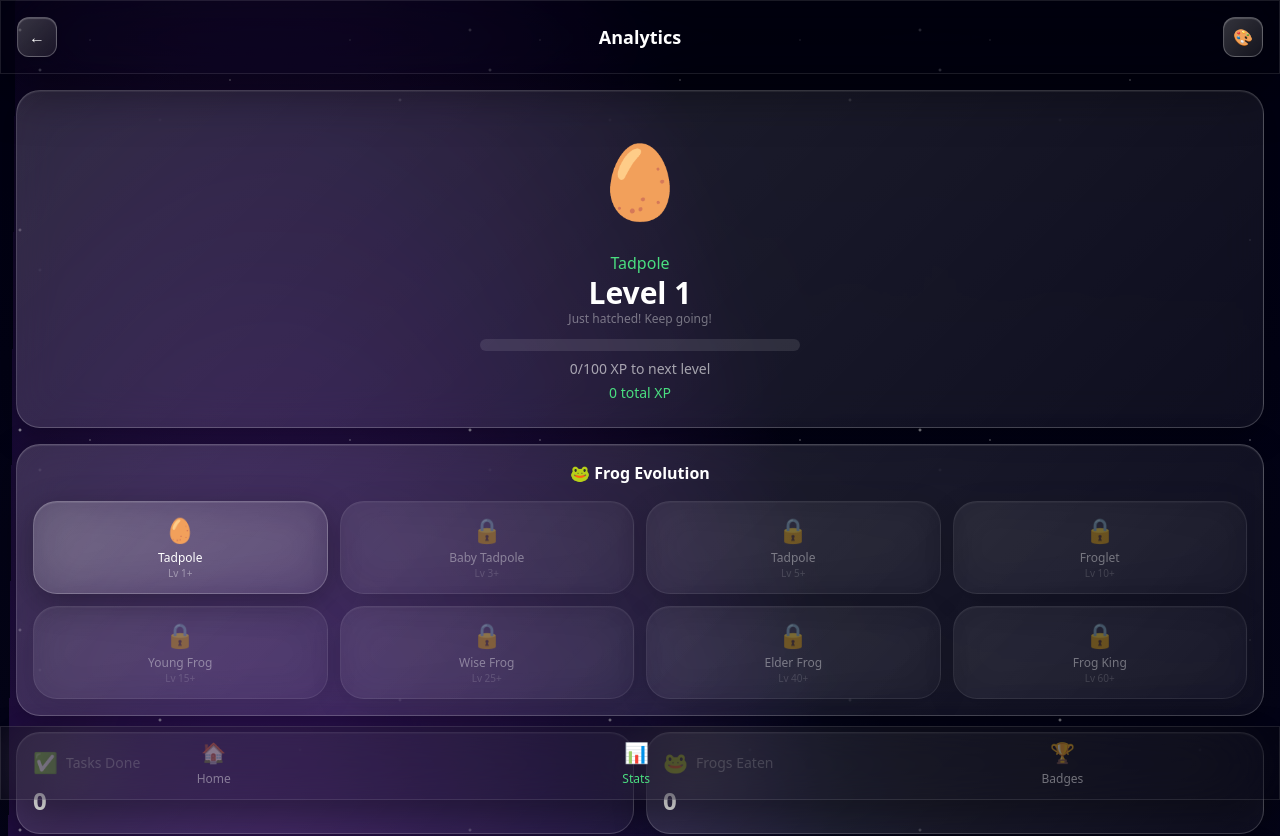
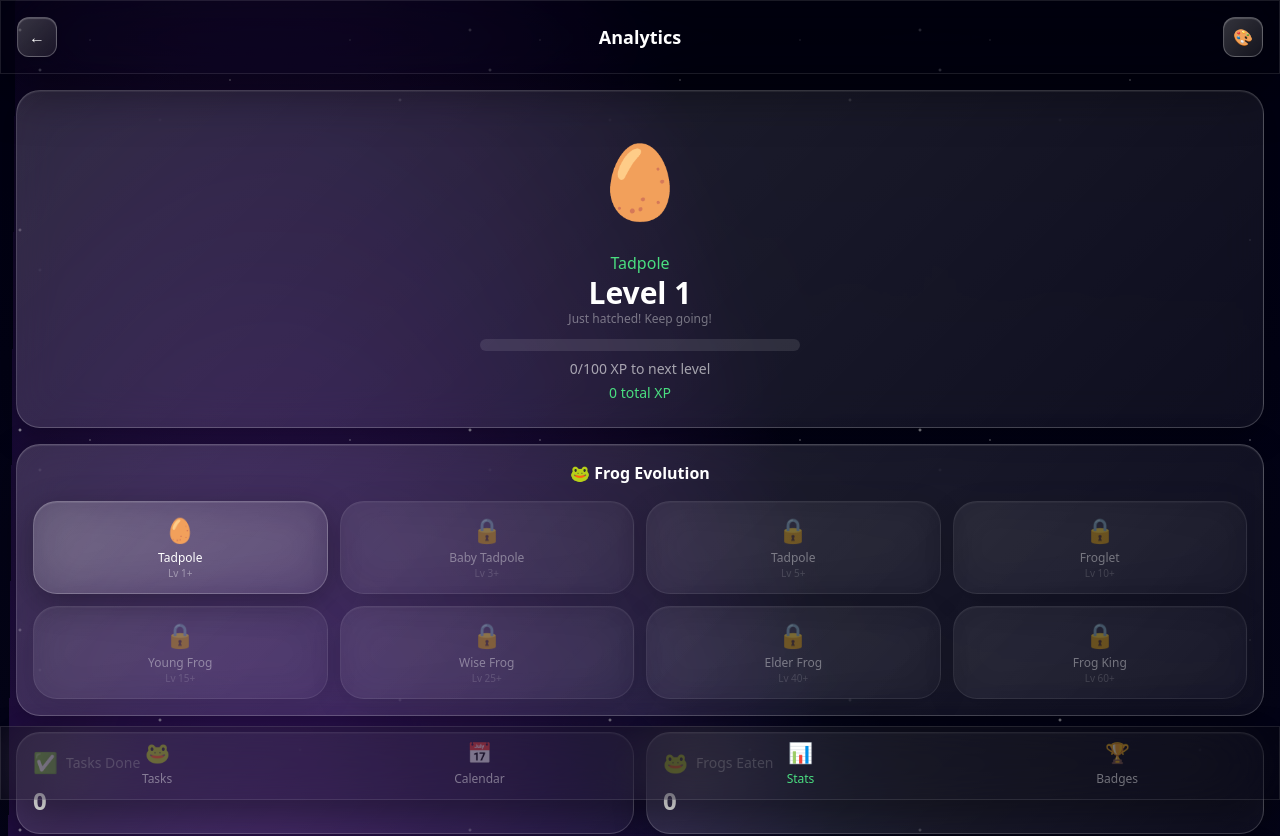
Before and after one commit to justinnewbold/time-blocking, a Next.js app: page /stats in a window 1280 px wide. Shown: the top 836 px of the page. Built offline with nearby package versions, Linux system fonts and the light colour scheme.

Commit message:
feat: Add calendar link to stats navigation 📅

```diff
--- a/src/app/stats/page.jsx
+++ b/src/app/stats/page.jsx
@@ -811,8 +811,12 @@ export default function StatsPage() {
         <div className="fixed bottom-0 left-0 right-0 glass-dark safe-area-bottom z-40">
           <div className="flex justify-around py-3">
             <Link href="/" className="flex flex-col items-center text-white/40">
-              <span className="text-xl mb-1">🏠</span>
-              <span className="text-xs">Home</span>
+              <span className="text-xl mb-1">🐸</span>
+              <span className="text-xs">Tasks</span>
+            </Link>
+            <Link href="/calendar" className="flex flex-col items-center text-white/40">
+              <span className="text-xl mb-1">📅</span>
+              <span className="text-xs">Calendar</span>
             </Link>
             <div className="flex flex-col items-center text-green-400">
               <span className="text-xl mb-1">📊</span>
```
